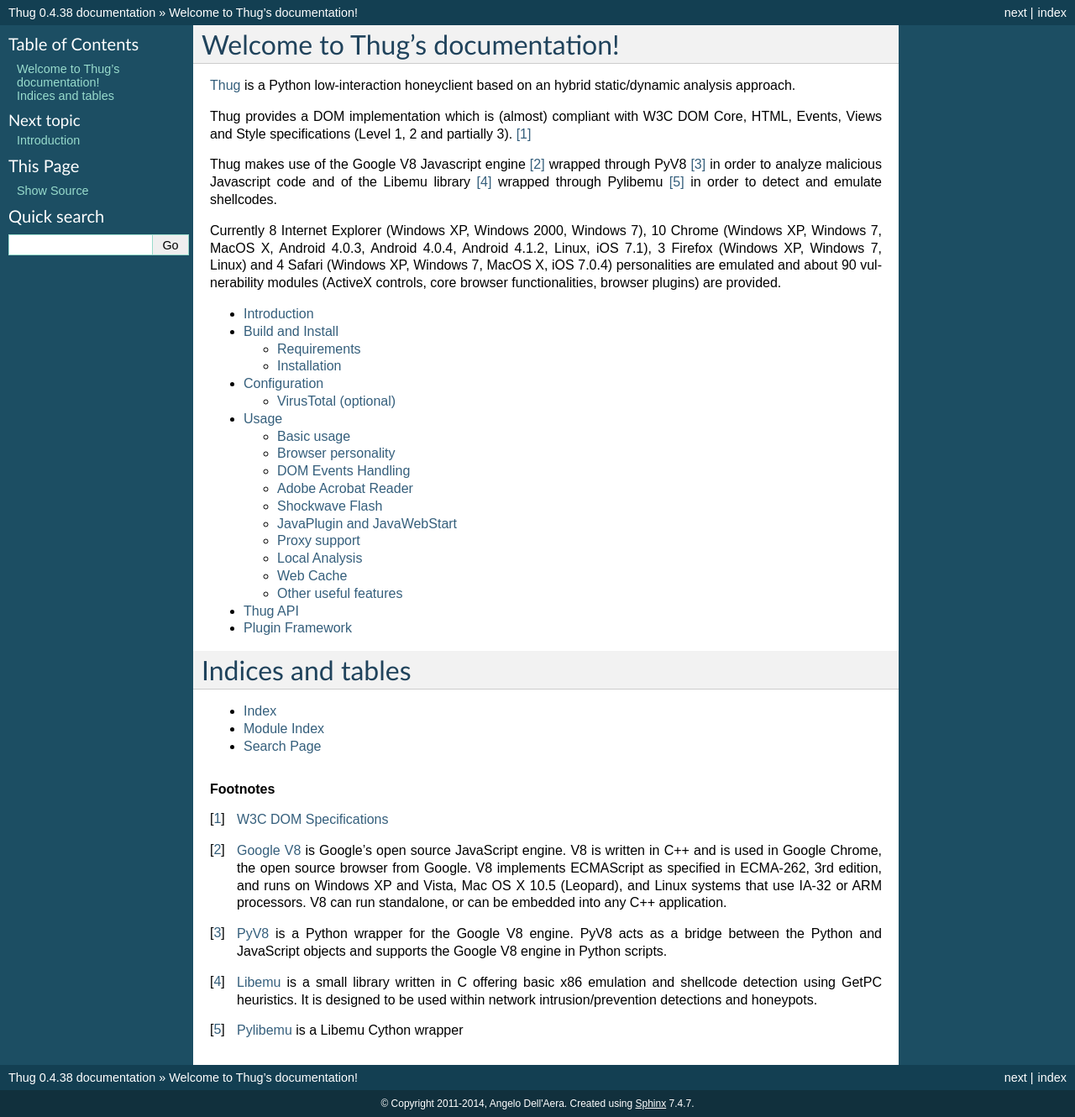
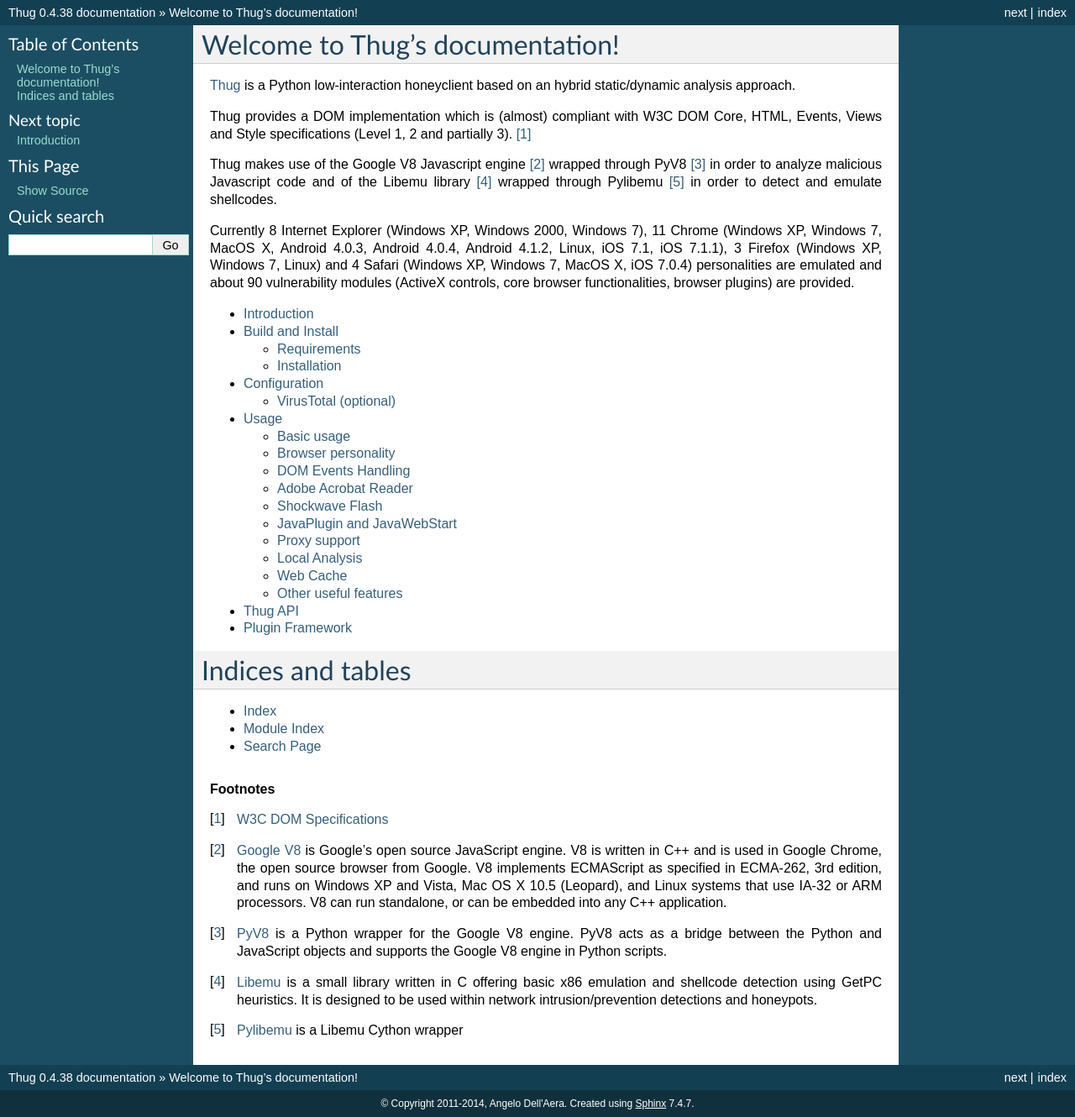
Before and after one commit to buffer/thug, a Sphinx documentation site: the page built from doc/source/index.rst, in a window 1280 px wide. Shown: the whole page at 84% size. Built offline with Sphinx 7.4.7, drawn with Linux system fonts in a browser that asks for light colours.

Commit message:
Updated documentation

```diff
--- a/doc/source/index.rst
+++ b/doc/source/index.rst
@@ -16,11 +16,11 @@
 analyze malicious Javascript code and of the Libemu library [#f4]_ wrapped through Pylibemu [#f5]_
 in order to detect and emulate shellcodes.
 
-Currently 8 Internet Explorer (Windows XP, Windows 2000, Windows 7), 10 Chrome (Windows XP,
-Windows 7, MacOS X, Android 4.0.3, Android 4.0.4, Android 4.1.2, Linux, iOS 7.1), 3 Firefox (Windows XP,
-Windows 7, Linux) and 4 Safari (Windows XP, Windows 7, MacOS X, iOS 7.0.4) personalities are emulated
-and about 90 vulnerability modules (ActiveX controls, core browser functionalities, browser plugins)
-are provided.
+Currently 8 Internet Explorer (Windows XP, Windows 2000, Windows 7), 11 Chrome (Windows XP,
+Windows 7, MacOS X, Android 4.0.3, Android 4.0.4, Android 4.1.2, Linux, iOS 7.1, iOS 7.1.1), 3 Firefox
+(Windows XP, Windows 7, Linux) and 4 Safari (Windows XP, Windows 7, MacOS X, iOS 7.0.4) personalities
+are emulated and about 90 vulnerability modules (ActiveX controls, core browser functionalities, browser
+plugins) are provided.
 
 .. toctree::
    :maxdepth: 2
```
